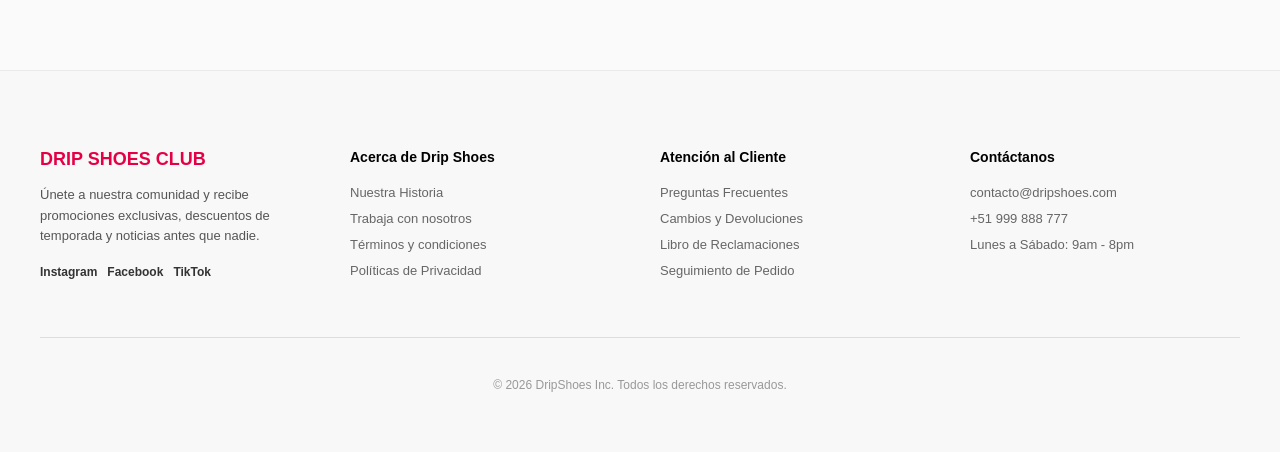
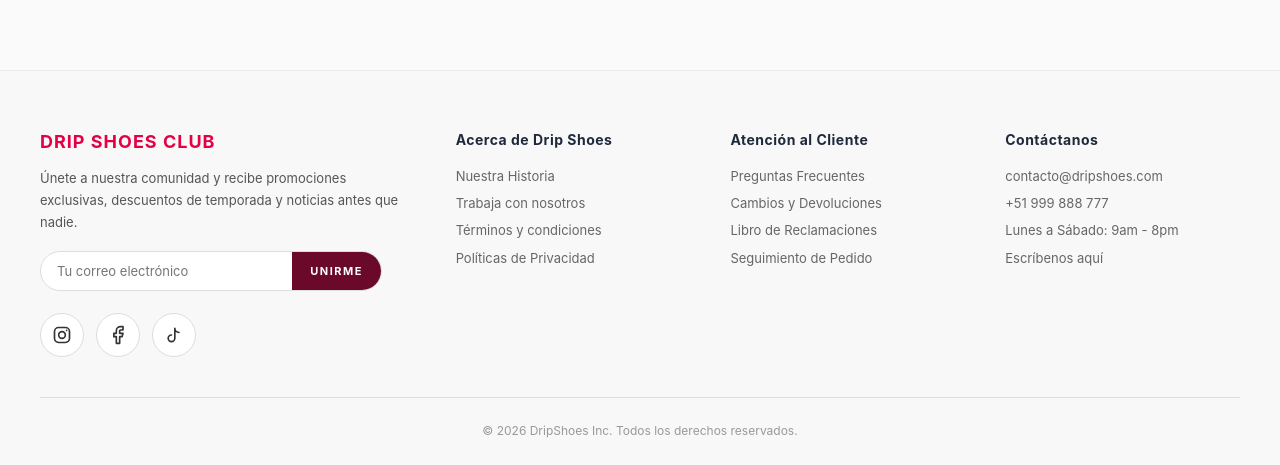
Before and after one commit to Kazuha-0/HD_DripShoes, an Angular app in the folder frontend/: page / in a window 1280 px wide. Shown: the part 1969-2434 px from the top of the page. Built offline with nearby package versions, Linux system fonts and the light colour scheme; no server answers.

Commit message:
Se mejoro el footer

```diff
--- a/frontend/src/app/layout/footer/footer.component.css
+++ b/frontend/src/app/layout/footer/footer.component.css
@@ -0,0 +1,186 @@
+.footer {
+  background: #f8f8f8;
+  padding: 60px 40px 30px;
+  font-family: 'Plus Jakarta Sans', 'Poppins', -apple-system, sans-serif;
+  border-top: 1px solid #eaeaea;
+}
+
+.footer-grid {
+  display: grid;
+  grid-template-columns: 1.6fr 1fr 1fr 1fr;
+  gap: 40px;
+  max-width: 1200px;
+  margin: 0 auto;
+}
+
+/* ---------- Columna de marca ---------- */
+.footer-brand-title {
+  color: #e50046;
+  font-size: 18px;
+  margin: 0 0 15px 0;
+  text-transform: uppercase;
+  letter-spacing: 1px;
+}
+
+.footer-text {
+  font-size: 13px;
+  color: #555;
+  line-height: 1.7;
+  margin: 0 0 18px 0;
+}
+
+/* Suscripción */
+.newsletter {
+  display: flex;
+  max-width: 340px;
+  border: 1px solid #ddd;
+  border-radius: 25px;
+  overflow: hidden;
+  background: #fff;
+}
+
+.newsletter input {
+  flex: 1;
+  min-width: 0;
+  padding: 11px 16px;
+  border: none;
+  outline: none;
+  font-size: 13px;
+  font-family: inherit;
+  color: #1e293b;
+  background: transparent;
+}
+
+.newsletter button {
+  padding: 0 18px;
+  background: #6b092b;
+  color: #fff;
+  border: none;
+  font-size: 11px;
+  font-weight: 700;
+  letter-spacing: 1.5px;
+  text-transform: uppercase;
+  cursor: pointer;
+  font-family: inherit;
+  transition: background-color 0.3s ease;
+}
+
+.newsletter button:hover {
+  background: #4a061e;
+}
+
+.footer-error {
+  margin: 8px 0 0 6px;
+  font-size: 12px;
+  color: #d92d20;
+}
+
+.footer-ok {
+  margin: 0;
+  font-size: 13px;
+  font-weight: 600;
+  color: #1a7f4b;
+}
+
+/* ---------- Redes sociales ---------- */
+.socials {
+  display: flex;
+  gap: 12px;
+  margin-top: 22px;
+}
+
+.social-link {
+  width: 42px;
+  height: 42px;
+  display: flex;
+  align-items: center;
+  justify-content: center;
+  border-radius: 50%;
+  background: #fff;
+  border: 1px solid #ddd;
+  color: #333;
+  transition: transform 0.25s ease, background 0.25s ease, color 0.25s ease, border-color 0.25s ease;
+}
+
+.social-link:hover {
+  transform: translateY(-3px);
+  color: #fff;
+  border-color: transparent;
+}
+
+.social-link.instagram:hover {
+  background: linear-gradient(45deg, #f09433, #e6683c, #dc2743, #cc2366, #bc1888);
+}
+
+.social-link.facebook:hover {
+  background: #1877f2;
+}
+
+.social-link.tiktok:hover {
+  background: #111;
+}
+
+/* ---------- Columnas de enlaces ---------- */
+.footer-title {
+  font-size: 14px;
+  margin: 0 0 15px 0;
+  color: #1e293b;
+  font-weight: 700;
+  letter-spacing: 0.5px;
+}
+
+.footer-links {
+  list-style: none;
+  padding: 0;
+  margin: 0;
+  font-size: 13px;
+  line-height: 2.1;
+}
+
+.footer-links a {
+  color: #666;
+  text-decoration: none;
+  transition: color 0.2s ease, padding-left 0.2s ease;
+}
+
+.footer-links a:hover {
+  color: #e50046;
+  padding-left: 4px;
+}
+
+.footer-static {
+  color: #666;
+}
+
+/* ---------- Barra inferior ---------- */
+.footer-bottom {
+  max-width: 1200px;
+  margin: 40px auto 0;
+  padding-top: 25px;
+  border-top: 1px solid #ddd;
+  text-align: center;
+  font-size: 12px;
+  color: #999;
+}
+
+/* ---------- Responsive ---------- */
+@media (max-width: 900px) {
+  .footer-grid {
+    grid-template-columns: 1fr 1fr;
+  }
+
+  .footer-brand {
+    grid-column: 1 / -1;
+  }
+}
+
+@media (max-width: 560px) {
+  .footer {
+    padding: 45px 24px 25px;
+  }
+
+  .footer-grid {
+    grid-template-columns: 1fr;
+    gap: 30px;
+  }
+}
--- a/frontend/src/app/layout/footer/footer.component.html
+++ b/frontend/src/app/layout/footer/footer.component.html
@@ -1,47 +1,92 @@
-<footer style="background: #f8f8f8; padding: 60px 40px; font-family: sans-serif; border-top: 1px solid #eaeaea;">
-  <div style="display: grid; grid-template-columns: repeat(4, 1fr); gap: 40px; max-width: 1200px; margin: auto;">
+<footer class="footer">
+  <div class="footer-grid">
 
-    <div>
-      <h3 style="color: #e50046; font-size: 18px; margin-bottom: 15px; text-transform: uppercase;">Drip Shoes Club</h3>
-      <p style="font-size: 13px; color: #555; line-height: 1.6;">Únete a nuestra comunidad y recibe promociones exclusivas, descuentos de temporada y noticias antes que nadie.</p>
-      <div style="margin-top: 15px;">
-        <a href="#" style="margin-right: 10px; color: #333; text-decoration: none; font-weight: bold; font-size: 12px;">Instagram</a>
-        <a href="#" style="margin-right: 10px; color: #333; text-decoration: none; font-weight: bold; font-size: 12px;">Facebook</a>
-        <a href="#" style="color: #333; text-decoration: none; font-weight: bold; font-size: 12px;">TikTok</a>
+    <!-- Columna 1: Club y redes -->
+    <div class="footer-col footer-brand">
+      <h3 class="footer-brand-title">Drip Shoes Club</h3>
+      <p class="footer-text">
+        Únete a nuestra comunidad y recibe promociones exclusivas, descuentos de temporada y noticias antes que nadie.
+      </p>
+
+      @if (suscrito) {
+      <p class="footer-ok">¡Gracias por unirte! Pronto recibirás nuestras novedades.</p>
+      } @else {
+      <div class="newsletter">
+        <input #emailInput type="email" placeholder="Tu correo electrónico" aria-label="Correo electrónico"
+          (input)="errorEmail = false" (keyup.enter)="suscribir(emailInput.value)">
+        <button type="button" (click)="suscribir(emailInput.value)">Unirme</button>
+      </div>
+      @if (errorEmail) {
+      <p class="footer-error">Ingresa un correo válido.</p>
+      }
+      }
+
+      <!-- Redes sociales -->
+      <div class="socials">
+        <a href="https://www.instagram.com/" target="_blank" rel="noopener noreferrer" class="social-link instagram"
+          aria-label="Instagram" title="Instagram">
+          <svg width="20" height="20" viewBox="0 0 24 24" fill="none" stroke="currentColor" stroke-width="2"
+            stroke-linecap="round" stroke-linejoin="round">
+            <rect x="3" y="3" width="18" height="18" rx="5"></rect>
+            <circle cx="12" cy="12" r="4"></circle>
+            <circle cx="17.5" cy="6.5" r="1" fill="currentColor" stroke="none"></circle>
+          </svg>
+        </a>
+
+        <a href="https://www.facebook.com/" target="_blank" rel="noopener noreferrer" class="social-link facebook"
+          aria-label="Facebook" title="Facebook">
+          <svg width="20" height="20" viewBox="0 0 24 24" fill="none" stroke="currentColor" stroke-width="2"
+            stroke-linecap="round" stroke-linejoin="round">
+            <path d="M18 2h-3a5 5 0 0 0-5 5v3H7v4h3v8h4v-8h3l1-4h-4V7a1 1 0 0 1 1-1h3z"></path>
+          </svg>
+        </a>
+
+        <a href="https://www.tiktok.com/" target="_blank" rel="noopener noreferrer" class="social-link tiktok"
+          aria-label="TikTok" title="TikTok">
+          <svg width="20" height="20" viewBox="0 0 24 24" fill="none" stroke="currentColor" stroke-width="2"
+            stroke-linecap="round" stroke-linejoin="round">
+            <path d="M9 12a4 4 0 1 0 4 4V4a5 5 0 0 0 5 5"></path>
+          </svg>
+        </a>
       </div>
     </div>
 
-    <div>
-      <h4 style="font-size: 14px; margin-bottom: 15px;">Acerca de Drip Shoes</h4>
-      <ul style="list-style: none; padding: 0; font-size: 13px; color: #666; line-height: 2;">
-        <li>Nuestra Historia</li>
-        <li>Trabaja con nosotros</li>
-        <li>Términos y condiciones</li>
-        <li>Políticas de Privacidad</li>
+    <!-- Columna 2 -->
+    <div class="footer-col">
+      <h4 class="footer-title">Acerca de Drip Shoes</h4>
+      <ul class="footer-links">
+        <li><a routerLink="/nosotros">Nuestra Historia</a></li>
+        <li><a href="#" (click)="$event.preventDefault()">Trabaja con nosotros</a></li>
+        <li><a href="#" (click)="$event.preventDefault()">Términos y condiciones</a></li>
+        <li><a href="#" (click)="$event.preventDefault()">Políticas de Privacidad</a></li>
       </ul>
     </div>
 
-    <div>
-      <h4 style="font-size: 14px; margin-bottom: 15px;">Atención al Cliente</h4>
-      <ul style="list-style: none; padding: 0; font-size: 13px; color: #666; line-height: 2;">
-        <li>Preguntas Frecuentes</li>
-        <li>Cambios y Devoluciones</li>
-        <li>Libro de Reclamaciones</li>
-        <li>Seguimiento de Pedido</li>
+    <!-- Columna 3 -->
+    <div class="footer-col">
+      <h4 class="footer-title">Atención al Cliente</h4>
+      <ul class="footer-links">
+        <li><a href="#" (click)="$event.preventDefault()">Preguntas Frecuentes</a></li>
+        <li><a href="#" (click)="$event.preventDefault()">Cambios y Devoluciones</a></li>
+        <li><a href="#" (click)="$event.preventDefault()">Libro de Reclamaciones</a></li>
+        <li><a href="#" (click)="$event.preventDefault()">Seguimiento de Pedido</a></li>
       </ul>
     </div>
 
-    <div>
-      <h4 style="font-size: 14px; margin-bottom: 15px;">Contáctanos</h4>
-      <ul style="list-style: none; padding: 0; font-size: 13px; color: #666; line-height: 2;">
-        <li>contacto&#64;dripshoes.com</li>
-        <li>+51 999 888 777</li>
-        <li>Lunes a Sábado: 9am - 8pm</li>
+    <!-- Columna 4 -->
+    <div class="footer-col">
+      <h4 class="footer-title">Contáctanos</h4>
+      <ul class="footer-links">
+        <li><a href="mailto:contacto&#64;dripshoes.com">contacto&#64;dripshoes.com</a></li>
+        <li><a href="tel:+51999888777">+51 999 888 777</a></li>
+        <li><span class="footer-static">Lunes a Sábado: 9am - 8pm</span></li>
+        <li><a routerLink="/contacto">Escríbenos aquí</a></li>
       </ul>
     </div>
 
   </div>
-  <div style="text-align: center; padding-top: 40px; margin-top: 40px; border-top: 1px solid #ddd; font-size: 12px; color: #999;">
-    &copy; 2026 DripShoes Inc. Todos los derechos reservados.
+
+  <div class="footer-bottom">
+    <span>&copy; {{ anio }} DripShoes Inc. Todos los derechos reservados.</span>
   </div>
 </footer>
--- a/frontend/src/app/layout/footer/footer.component.ts
+++ b/frontend/src/app/layout/footer/footer.component.ts
@@ -1,12 +1,29 @@
 import { Component } from '@angular/core';
+import { RouterLink } from '@angular/router';
 
 @Component({
   selector: 'app-footer',
   standalone: true,
-  imports: [],
+  imports: [RouterLink],
   templateUrl: './footer.component.html',
-  styleUrl: './footer.component.css'
+  styleUrl: './footer.component.css',
 })
 export class FooterComponent {
+  anio: number = new Date().getFullYear();
+  suscrito: boolean = false;
+  errorEmail: boolean = false;
 
+  suscribir(email: string): void {
+    const valido = /^[^\s@]+@[^\s@]+\.[^\s@]+$/.test(email.trim());
+
+    if (!valido) {
+      this.errorEmail = true;
+      return;
+    }
+
+    this.errorEmail = false;
+    this.suscrito = true;
+    console.log('Suscripción al club:', email.trim());
+    // Aquí luego llamas a tu backend para guardar el correo
+  }
 }
```
